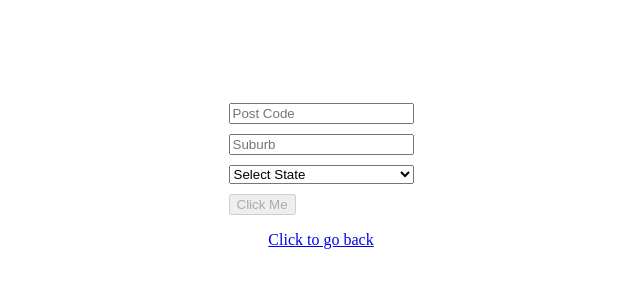
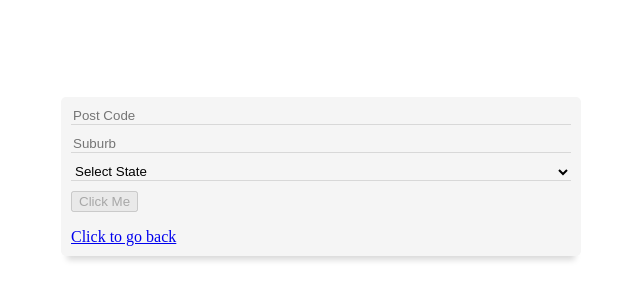
Before and after one commit to 0xfourzerofour/Postcode-Validation, a React (Create React App) app: page /form in a window 1280 px wide. Shown: the part 224-524 px from the top of the page, without its empty margins (319-959 px from the left). Built offline with nearby package versions, Linux system fonts and the light colour scheme; the HTML template or start-up script is replaced by a standard one.

Commit message:
extra styling

```diff
--- /dev/null
+++ b/src/Components/Card/index.js
@@ -0,0 +1,18 @@
+import React from 'react';
+import styled from 'styled-components/macro';
+
+const CardContainer = styled.div`
+  width: 500px;
+  border-radius: 5px;
+  padding: 10px;
+  box-shadow: 0 10px 6px -6px rgba(0, 0, 0, 0.15);
+  background-color: #f5f5f5;
+
+  @media only screen and (max-width: 600px) {
+    width: 80%;
+  }
+`;
+
+export default function Card(props) {
+  return <CardContainer>{props.children}</CardContainer>;
+}
--- a/src/Components/Form/index.js
+++ b/src/Components/Form/index.js
@@ -1,12 +1,14 @@
 import React from 'react';
 import { Link } from 'react-router-dom';
-import { Wrapper, FormDetail } from '../index';
+import { Wrapper, FormDetail, CardContainer } from '../index';
 
 export default function Form() {
   return (
     <Wrapper>
-      <FormDetail />
-      <Link to="/">Click to go back</Link>
+      <CardContainer>
+        <FormDetail />
+        <Link to="/">Click to go back</Link>
+      </CardContainer>
     </Wrapper>
   );
 }
--- a/src/Components/FormDetail/index.js
+++ b/src/Components/FormDetail/index.js
@@ -9,11 +9,17 @@ const FormFields = styled.div`
   flex-direction: column;
 
   input {
+    background: none;
     margin-bottom: 10px;
+    border: none;
+    border-bottom: 1px solid #d8d8d8;
   }
 
   select {
+    background: none;
     margin-bottom: 10px;
+    border: none;
+    border-bottom: 1px solid #d8d8d8;
   }
 `;
 
--- a/src/Components/index.js
+++ b/src/Components/index.js
@@ -2,3 +2,4 @@ export { default as Landing } from './Landing';
 export { default as Form } from './Form';
 export { default as Wrapper } from './Wrapper';
 export { default as FormDetail } from './FormDetail';
+export { default as CardContainer } from './Card';
```
